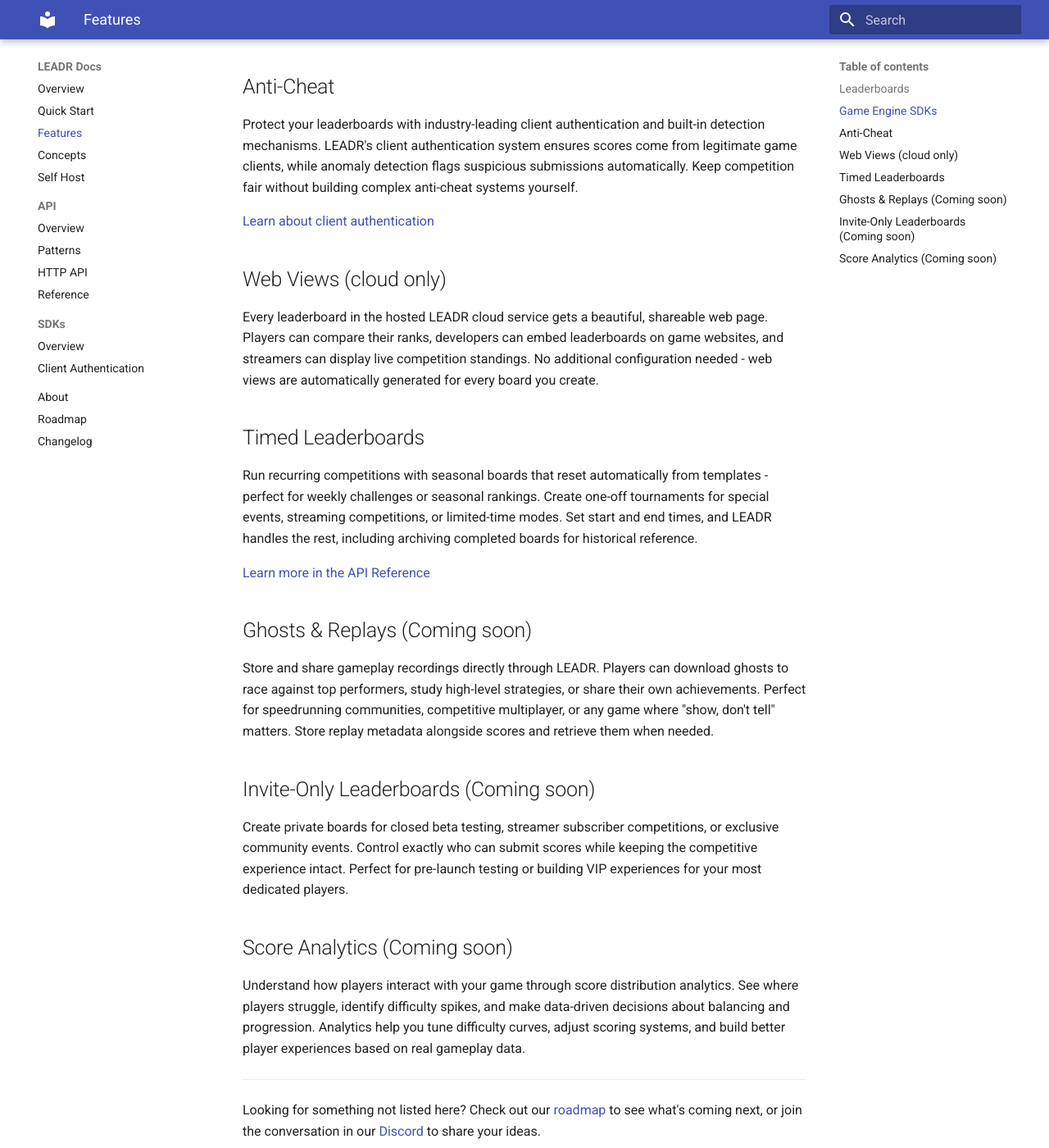
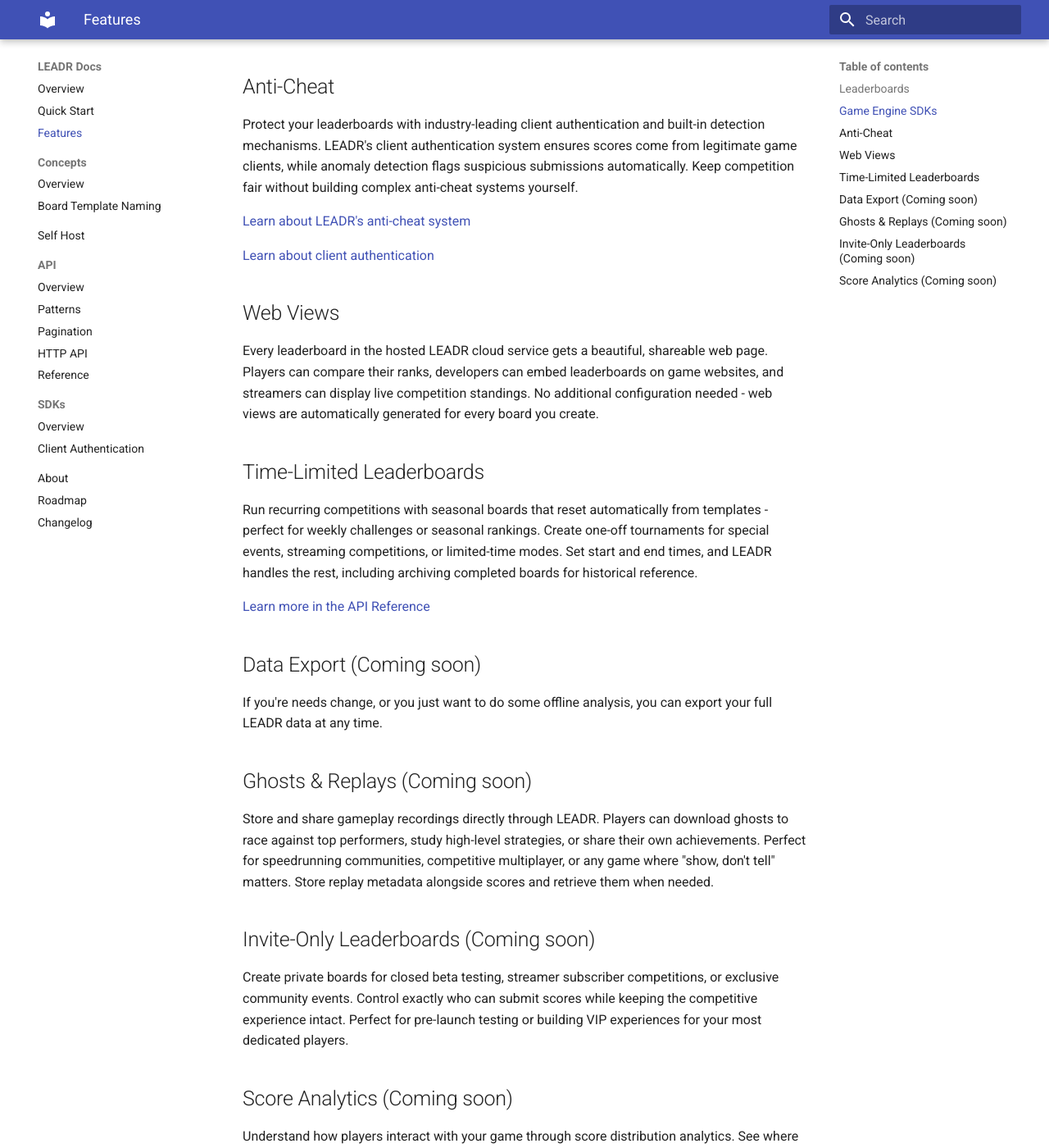
Before and after one commit to LEADR-official/leadr-docs, an MkDocs documentation site: the page built from docs/features.md, in a window 1280 px wide and 1400 px high, scrolled down 704 px. Shown: the whole window at 82% size. Built offline with MkDocs 1.6.1 and Material for MkDocs 9.7.7, drawn with Linux system fonts in a browser that asks for light colours; the version menu is left out.

Commit message:
update docs

```diff
--- a/docs/features.md
+++ b/docs/features.md
@@ -18,17 +18,23 @@
 
 Protect your leaderboards with industry-leading client authentication and built-in detection mechanisms. LEADR's client authentication system ensures scores come from legitimate game clients, while anomaly detection flags suspicious submissions automatically. Keep competition fair without building complex anti-cheat systems yourself.
 
+[Learn about LEADR's anti-cheat system](api/anti_cheat/)
+
 [Learn about client authentication](api/client_auth/)
 
-## Web Views (cloud only)
+## Web Views
 
 Every leaderboard in the hosted LEADR cloud service gets a beautiful, shareable web page. Players can compare their ranks, developers can embed leaderboards on game websites, and streamers can display live competition standings. No additional configuration needed - web views are automatically generated for every board you create.
 
-## Timed Leaderboards
+## Time-Limited Leaderboards
 
 Run recurring competitions with seasonal boards that reset automatically from templates - perfect for weekly challenges or seasonal rankings. Create one-off tournaments for special events, streaming competitions, or limited-time modes. Set start and end times, and LEADR handles the rest, including archiving completed boards for historical reference.
 
 [Learn more in the API Reference](api/reference/)
+
+## Data Export (Coming soon)
+
+If you're needs change, or you just want to do some offline analysis, you can export your full LEADR data at any time.
 
 ## Ghosts & Replays (Coming soon)
 
--- a/mkdocs.yml
+++ b/mkdocs.yml
@@ -30,11 +30,14 @@
   - Overview: index.md
   - Quick Start: quick_start.md
   - Features: features.md
-  - Concepts: concepts.md
+  - Concepts:
+      - Overview: concepts/index.md
+      - Board Template Naming: api/template_naming.md
   - Self Host: self_host.md
   - API:
       - Overview: api/index.md
       - Patterns: api/patterns.md
+      - Pagination: api/pagination.md
       - HTTP API: api/http-api/index.md
       - Reference: api/reference/index.md
   - SDKs:
```
Also changed, not shown: docs/concepts/index.md (added, +7 -0 lines), docs/index.md (+9 -0 lines), docs/sdks/index.md (+8 -6 lines), docs/.well-known/llms-full.txt (added), docs/.well-known/llms.txt (added), docs/concepts.md (deleted).
